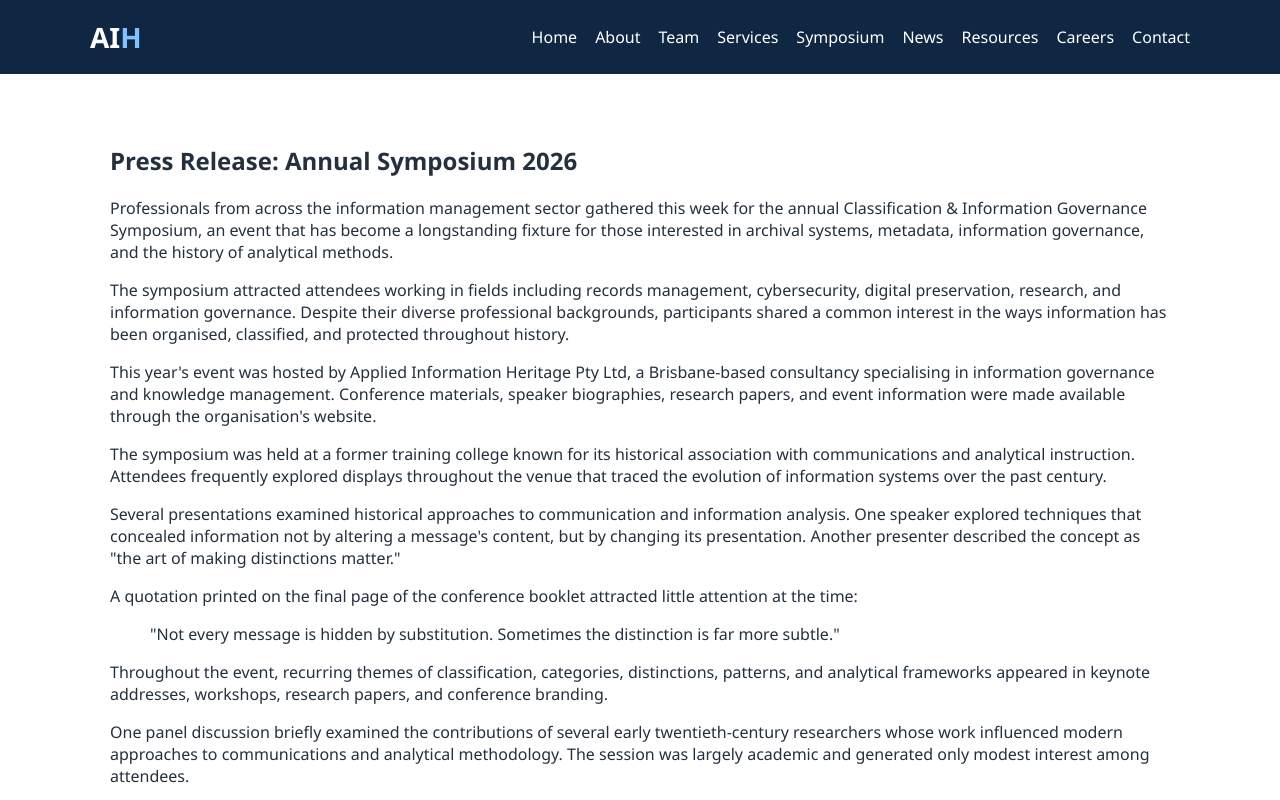
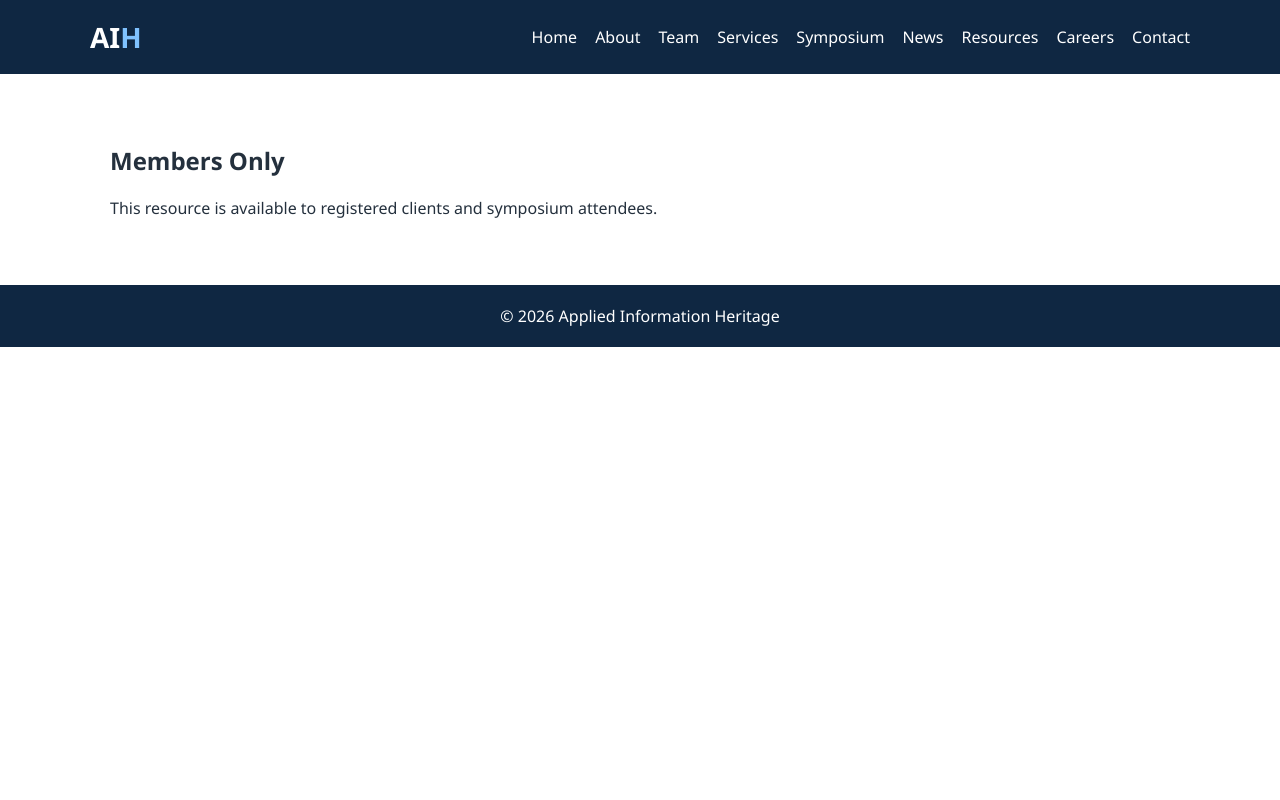
Before and after one commit to balri/aih, a React (Vite) app: page /news/symposium in a window 1280 px wide. Shown: the top 800 px of the page. Built offline with nearby package versions, Linux system fonts and the light colour scheme.

Commit message:
Fix symposium article link

```diff
--- a/src/App.tsx
+++ b/src/App.tsx
@@ -34,7 +34,10 @@ export default function App() {
 					<Route path="/privacy" element={<Privacy />} />
 					<Route path="/terms" element={<Terms />} />
 					<Route path="/accessibility" element={<Accessibility />} />
-					<Route path="/news/symposium" element={<NewsSymposium />} />
+					<Route
+						path="/news/press-release-annual-symposium-2026"
+						element={<NewsSymposium />}
+					/>
 					<Route
 						path="/news/:slug"
 						element={<RestrictedResource />}
```
